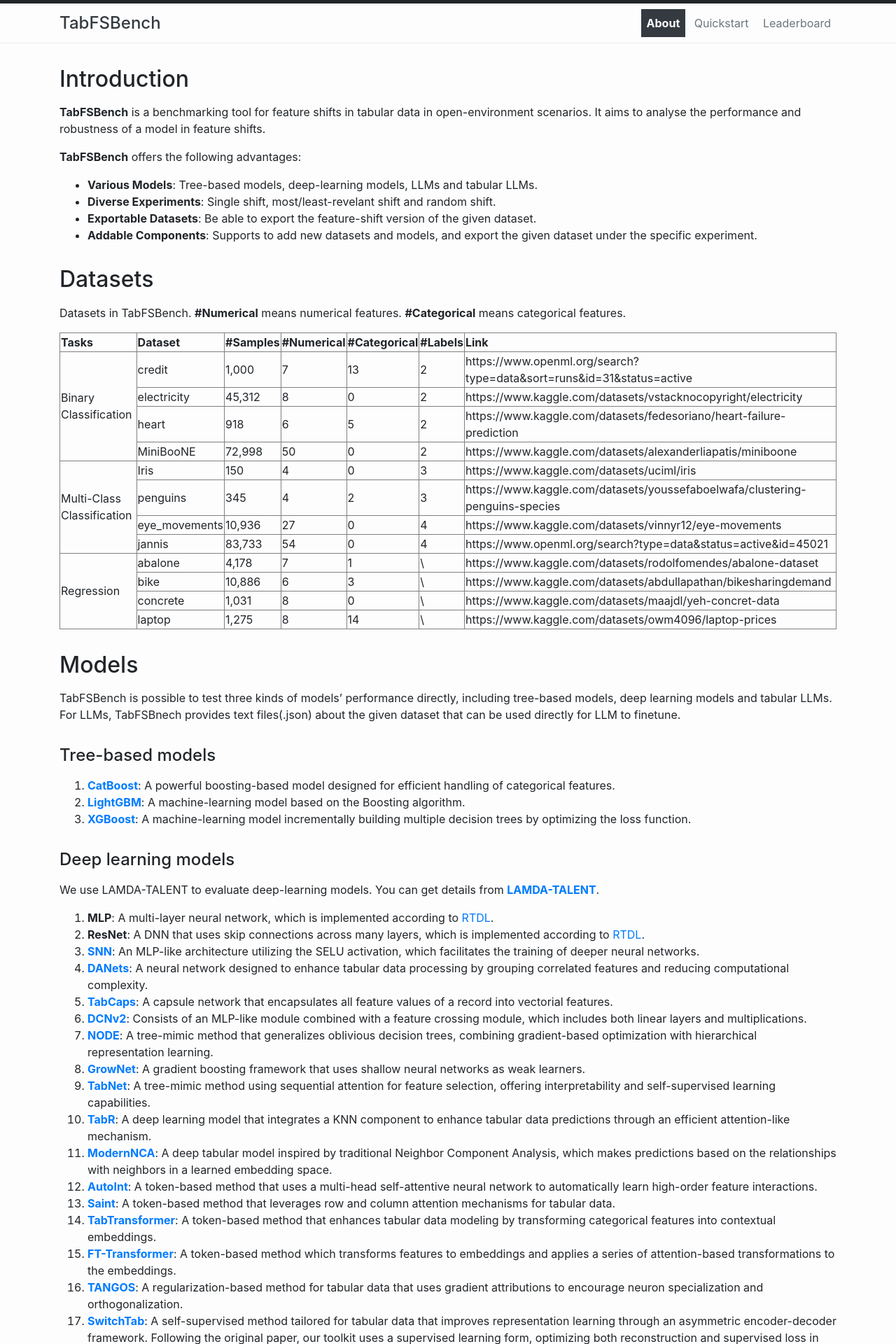
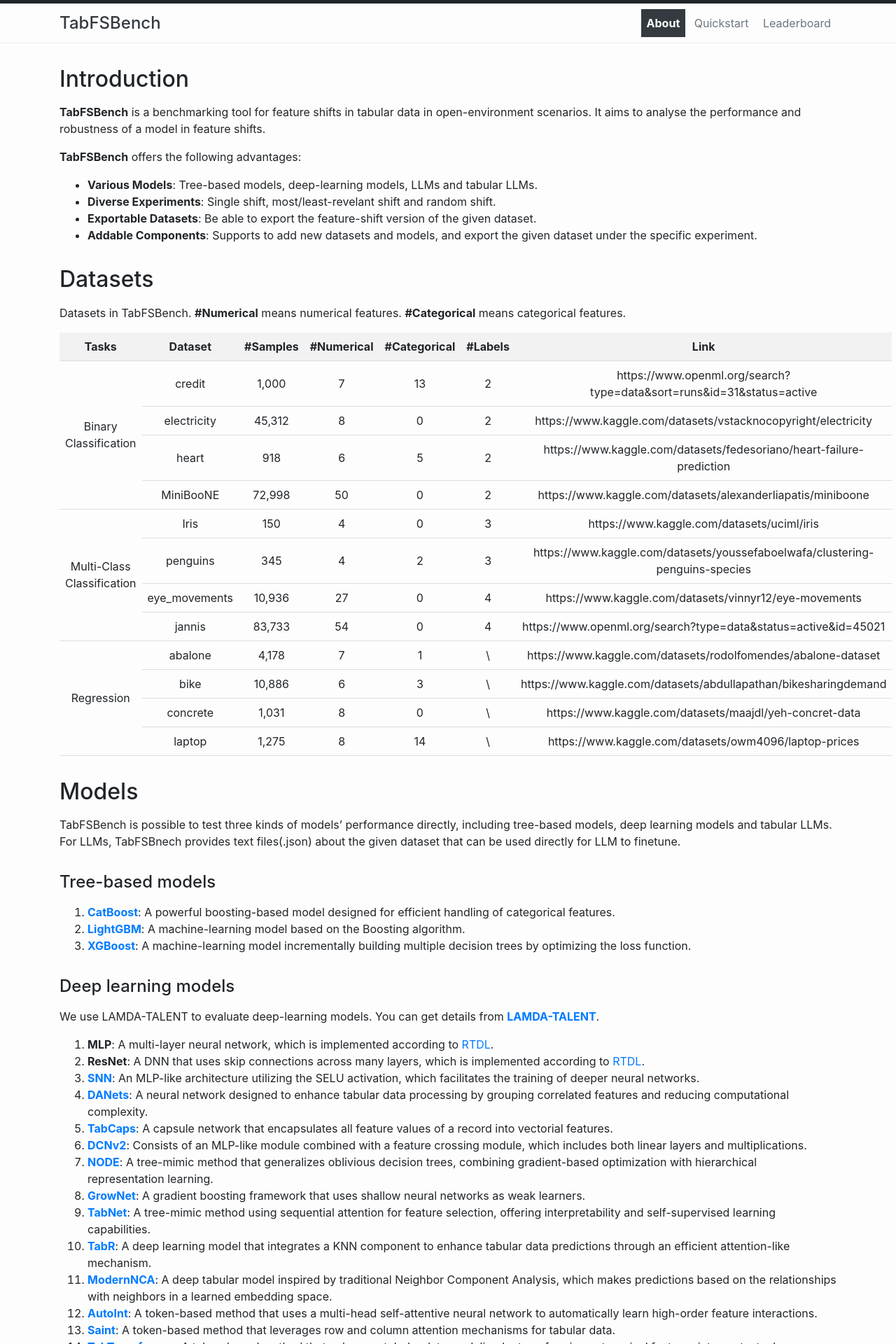
Before and after one commit to ClementCheng0217/Tab-index, a Jekyll site: the page built from about.md, in a window 1280 px wide. Shown: the top 1920 px of the page at 70% size. Built offline with Jekyll 4.4.1, drawn with Linux system fonts in a browser that asks for light colours.

Commit message:
Update about.md

```diff
--- a/about.md
+++ b/about.md
@@ -16,8 +16,37 @@ permalink: /about/
 - **Addable Components**: Supports to add new datasets and models, and export the given dataset under the specific experiment.
 
 ## Datasets
+
+<head>
+    <meta charset="UTF-8">
+    <meta name="viewport" content="width=device-width, initial-scale=1.0">
+    <style>
+        table {
+            width: 100%;
+            border-collapse: collapse;
+        }
+        th, td {
+            padding: 8px;
+            text-align: center;
+            border-bottom: 1px solid #ddd;
+        }
+        th {
+            cursor: pointer;
+            background-color: #f2f2f2;
+        }
+        th:hover {
+            background-color: #ddd;
+        }
+        /* 新增合并单元格的样式 */
+        .group-header {
+            text-align: center;
+            background-color: #e0e0e0;
+        }
+    </style>
+</head>
+
 <p>Datasets in TabFSBench. <strong>#Numerical</strong> means numerical features. <strong>#Categorical</strong> means categorical features.</p>
-<table border="1" style="border-collapse:collapse;">
+<table>
     <thead>
         <tr>
             <th>Tasks</th>
@@ -32,7 +61,7 @@ permalink: /about/
     <tbody>
         <tr>
             <td rowspan="4">Binary Classification</td>
-            <td>credit</td>
+            <td align="center">credit</td>
             <td>1,000</td>
             <td>7</td>
             <td>13</td>
@@ -174,13 +203,13 @@ We use LAMDA-TALENT to evaluate deep-learning models. You can get details from *
 ## Experimental Results
 
 #### 1. Most models have the limited applicability in feature-shift scenarios.
-<img src="https://s2.loli.net/2025/01/31/wvLWCdt3HrXMagG.png"  width="1000px">
+<img src="https://s2.loli.net/2025/01/31/wvLWCdt3HrXMagG.png"  width="800px">
 
 #### 2. Shifted features’ importance has a linear trend with model performance degradation.
-<img src="https://s2.loli.net/2025/01/31/7Hi8fX61DbTeq5L.png"  width="1000px">
+<img src="https://s2.loli.net/2025/01/31/7Hi8fX61DbTeq5L.png"  width="800px">
 
 We use $\Delta$ (described in equation~\ref{delta_equation}) to measure the model performance Gap $Delta$. Sum of shifted feature set's correlations refers to the sum of Pearson correlation coefficients of shifted features. Notably, model performance Gap $Delta$ and sum of shifted feature set's correlations demonstrate a strong correlation, with a Pearson correlation coefficient of $\rho$ = 0.7405.
 
 #### 3. Model closed-environment performance correlates with feature-shift performance.
-<img src="https://s2.loli.net/2025/01/31/SId5jgqNUvJxKzk.png"  width="1000px">
+<img src="https://s2.loli.net/2025/01/31/SId5jgqNUvJxKzk.png"  width="800px">
 Model closed-environment performance vs. model feature-shift performance. Closed-environment means that the dataset does not have any degree of feature shift. Feature-shift means average model performance in all degrees of feature shifts.
```
